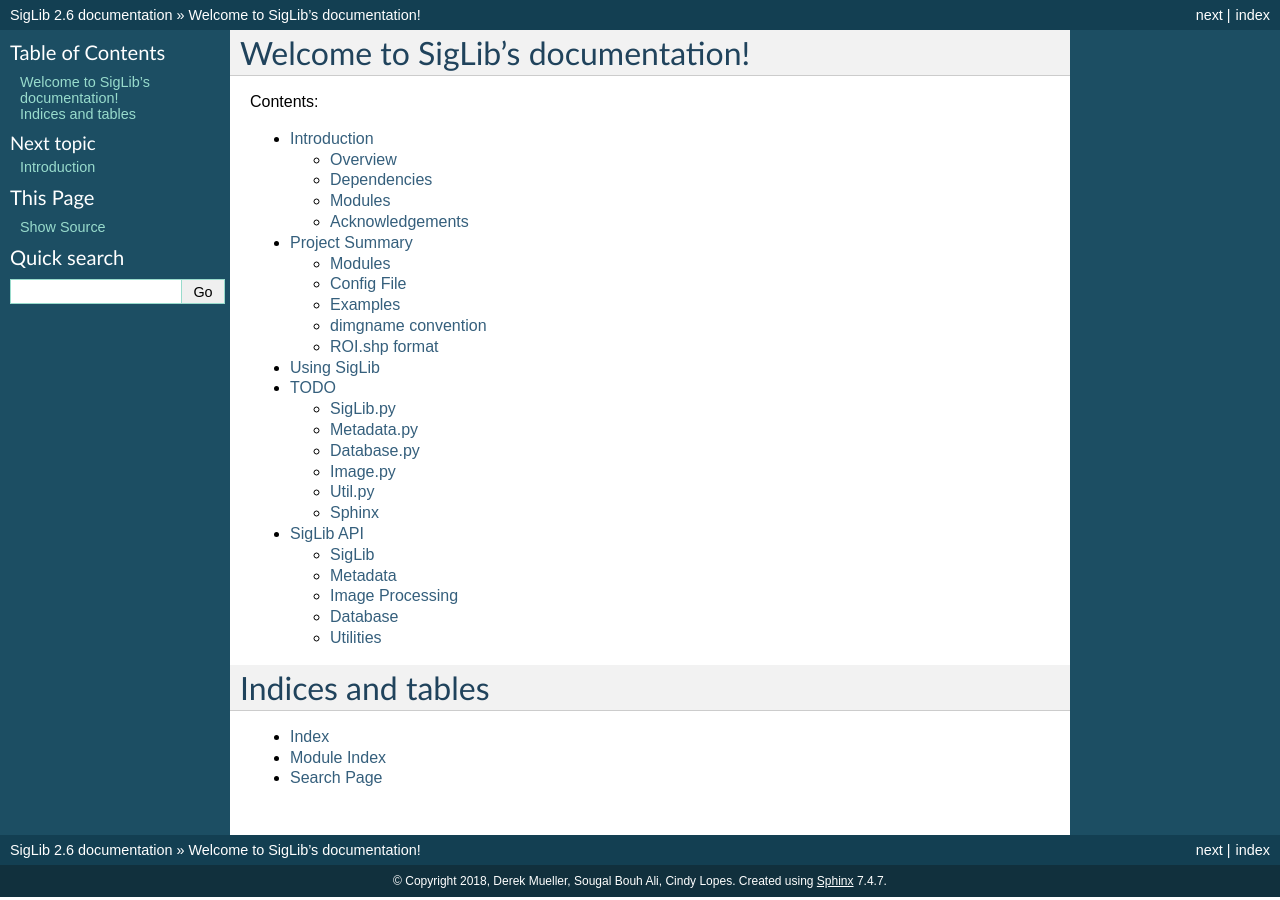
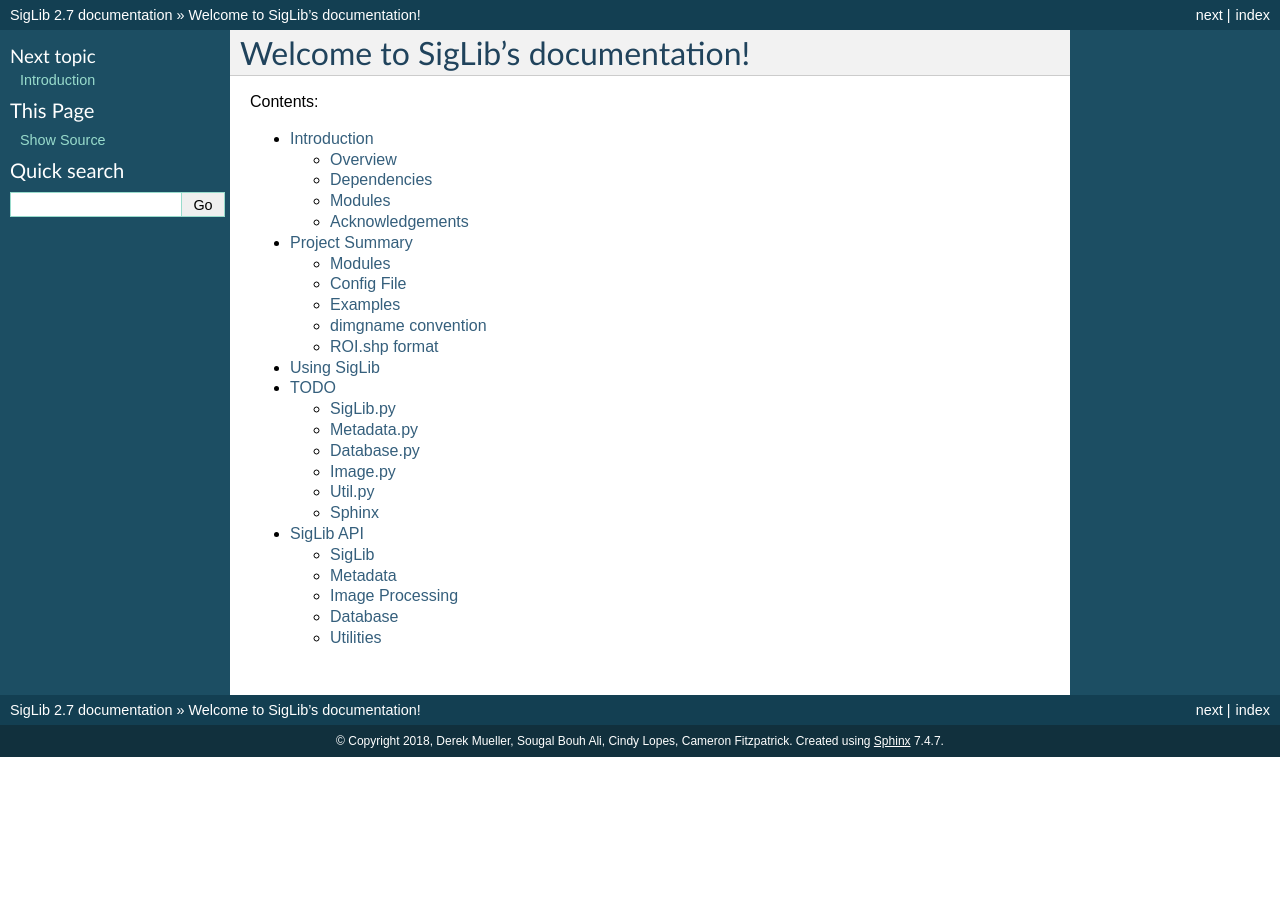
Before and after one commit to wirl-ice/SigLib, a Sphinx documentation site: the page built from source/index.rst, in a window 1280 px wide. Built offline with Sphinx 7.4.7, drawn with Linux system fonts in a browser that asks for light colours.

Commit message:
Add files via upload

```diff
--- a/source/conf.py
+++ b/source/conf.py
@@ -16,7 +16,7 @@
 # If extensions (or modules to document with autodoc) are in another directory,
 # add these directories to sys.path here. If the directory is relative to the
 # documentation root, use os.path.abspath to make it absolute, like shown here.
-sys.path.insert(0, os.path.abspath('/tank/HOME/dmueller/Dropbox/Research/siglib/'))
+sys.path.insert(0, os.path.abspath('/tank/HOME/cfitzpatrick/SCRATCH/cfitzpatrick/'))
 
 # -- General configuration -----------------------------------------------------
 
@@ -41,16 +41,17 @@
 
 # General information about the project.
 project = u'SigLib'
-copyright = u'2018, Derek Mueller, Sougal Bouh Ali, Cindy Lopes'
+copyright = u'2018, Derek Mueller, Sougal Bouh Ali, Cindy Lopes, Cameron Fitzpatrick'
+author = u'Derek Mueller, Cindy Lopes, Sougal Bouh Ali, Cameron Fitzpatrick'
 
 # The version info for the project you're documenting, acts as replacement for
 # |version| and |release|, also used in various other places throughout the
 # built documents.
 #
 # The short X.Y version.
-version = '2.6'
+version = '2.7'
 # The full version, including alpha/beta/rc tags.
-release = '2.6'
+release = '2.7'
 
 # The language for content autogenerated by Sphinx. Refer to documentation
 # for a list of supported languages.
--- a/source/index.rst
+++ b/source/index.rst
@@ -9,20 +9,10 @@
 Contents:
 
 .. toctree::
-   :maxdepth: 2
+   :maxdepth: 0
 
    intro
    project
    tutorial
    todo
    code
-
-
-
-
-Indices and tables
-==================
-
-* :ref:`genindex`
-* :ref:`modindex`
-* :ref:`search`
--- a/source/project.rst
+++ b/source/project.rst
@@ -3,7 +3,6 @@
 
 .. figure::  UML.png
    :align:   center
-
 
 Modules
 -------
--- a/source/todo.rst
+++ b/source/todo.rst
@@ -5,10 +5,6 @@
 -  add proper logging to replace print statements AND standardize error
    trapping and handling
 
-   #. Add both the zipfile and dimgname to the log
-   #. Need a marker at the start and end of each file logger.info...
-   #. Must work across all modules -eg
-      https://fangpenlin.com/posts/2012/08/26/good-logging-practice-in-python/
    #. capture stdout and stderr from spawned processes
    #. Make sure there is process/output testing and error trapping at
       every major step.
```
Also changed, not shown: source/code.rst (+15 -3 lines).
